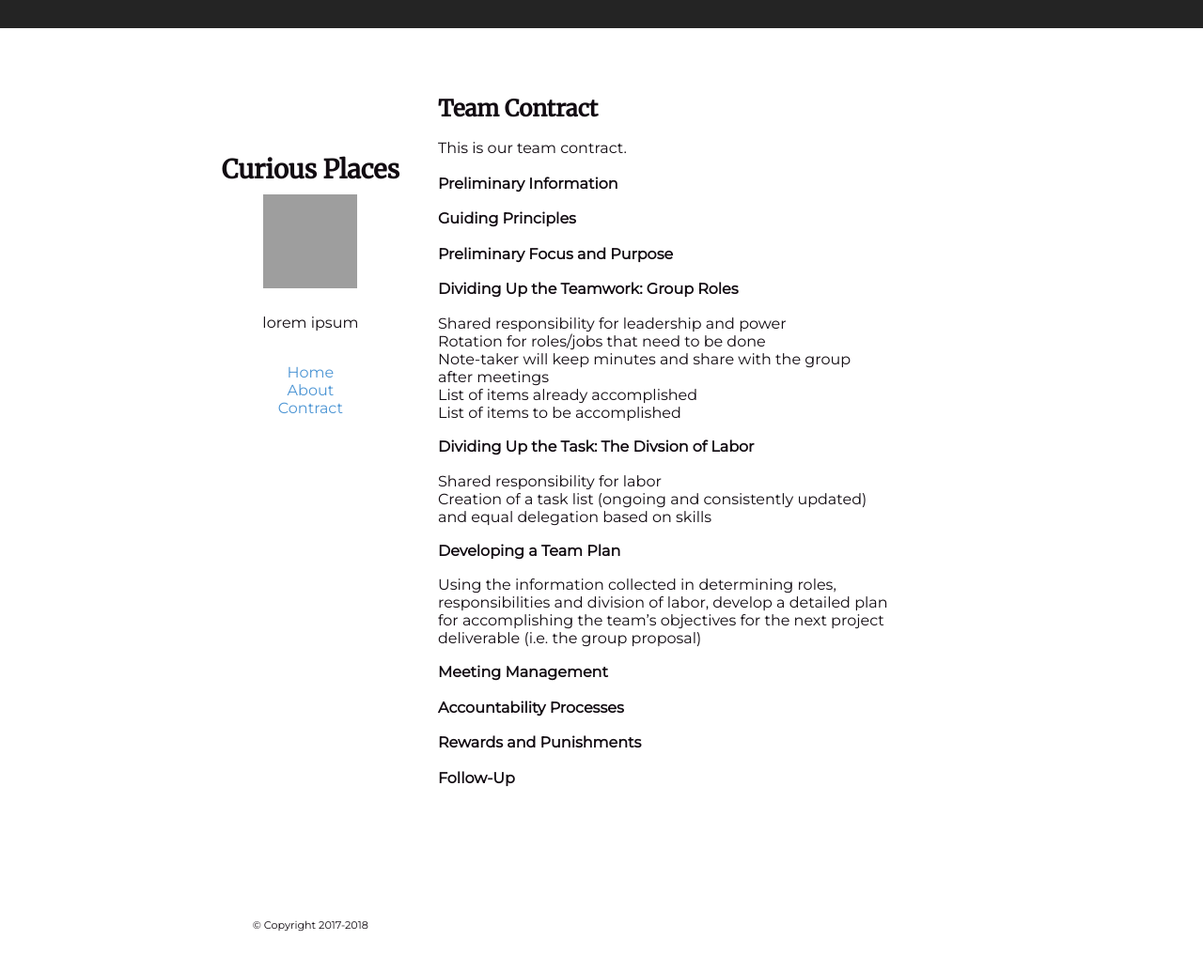
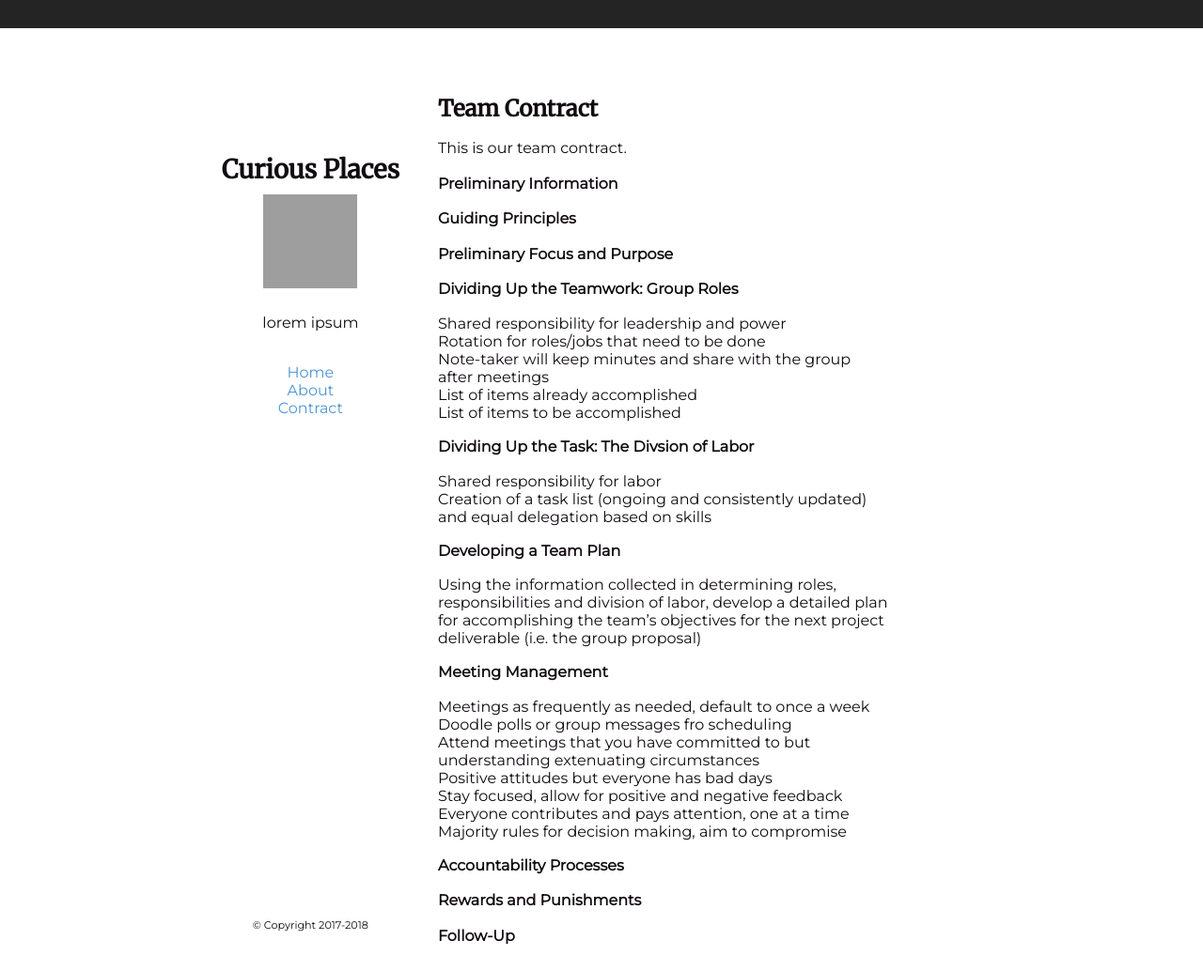
Before and after one commit to lester-lee/curious-places, a Jekyll site: the page built from contract.md, in a window 1280 px wide and 1034 px high. Shown: the whole window at 94% size. Built offline with Jekyll 4.4.1, drawn with Linux system fonts in a browser that asks for light colours; grey boxes are pictures that could not be loaded.

Commit message:
Update contract.md

```diff
--- a/contract.md
+++ b/contract.md
@@ -28,6 +28,13 @@ This is our team contract.
  * Using the information collected in determining roles, responsibilities and division of labor, develop a detailed plan for accomplishing the team's objectives for the next project deliverable (i.e. the group proposal)
 
 **Meeting Management**
+ * Meetings as frequently as needed, default to once a week
+ * Doodle polls or group messages fro scheduling
+ * Attend meetings that you have committed to but understanding extenuating circumstances
+ * Positive attitudes but everyone has bad days
+ * Stay focused, allow for positive and negative feedback
+ * Everyone contributes and pays attention, one at a time
+ * Majority rules for decision making, aim to compromise
 
 **Accountability Processes**
 
```
